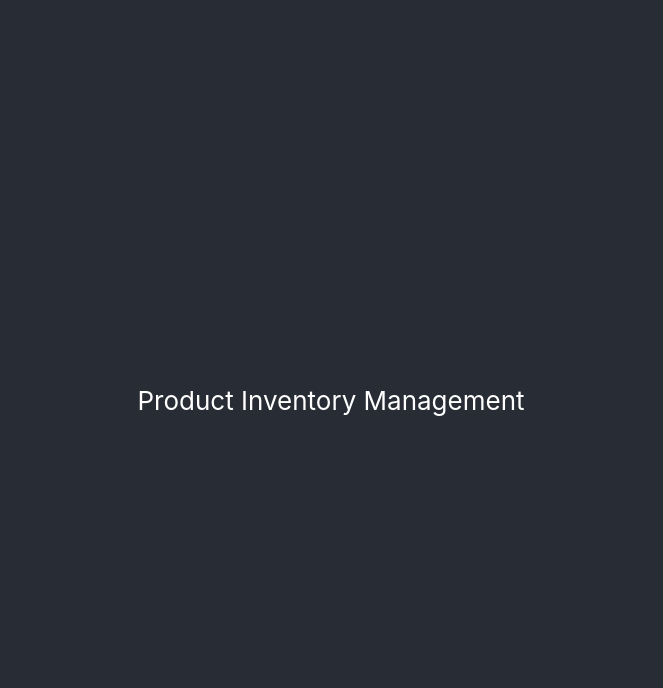
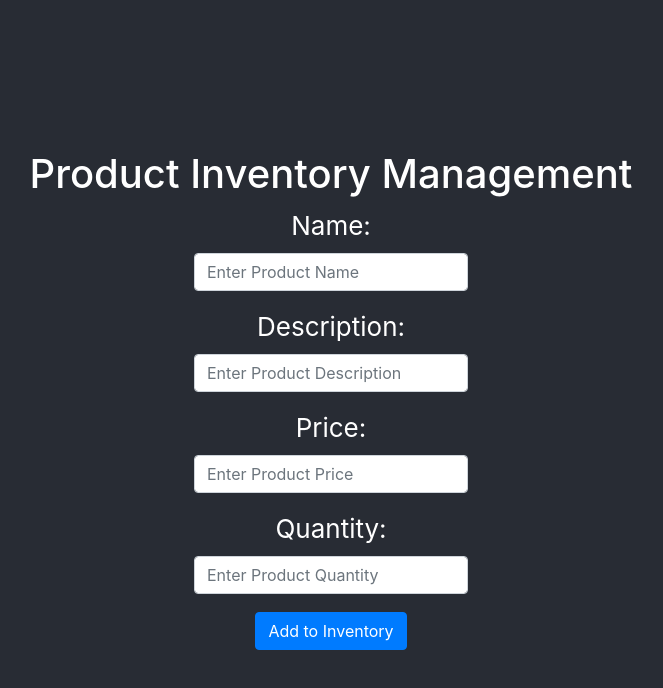
Before and after one commit to SaurabhGithub92/product-inventory, a React (Create React App) app: page / in a window 1280 px wide. Shown: the top 688 px of the page, without its empty margins (309-972 px from the left). Built offline with nearby package versions, Linux system fonts and the light colour scheme.

Commit message:
Basic react bootstrap form structure

```diff
--- a/package.json
+++ b/package.json
@@ -6,7 +6,9 @@
     "@testing-library/jest-dom": "^5.11.4",
     "@testing-library/react": "^11.1.0",
     "@testing-library/user-event": "^12.1.10",
+    "bootstrap": "^4.6.0",
     "react": "^17.0.2",
+    "react-bootstrap": "^1.5.2",
     "react-dom": "^17.0.2",
     "react-scripts": "4.0.3",
     "web-vitals": "^1.0.1"
--- a/src/App.js
+++ b/src/App.js
@@ -1,10 +1,13 @@
 import './App.css';
+import 'bootstrap/dist/css/bootstrap.min.css';
+import AddProduct from "./functionalComponent";
 
 function App() {
   return (
     <div className="App">
       <header className="App-header">
-        Product Inventory Management
+        <h1>Product Inventory Management</h1>
+        <AddProduct />
       </header>
     </div>
   );
--- /dev/null
+++ b/src/functionalComponent.js
@@ -0,0 +1,38 @@
+import { Form, Button } from "react-bootstrap";
+
+export default function AddProduct() {
+    const addProductData = (event) => {
+        event.preventDefault();
+        console.log(event);
+    }
+
+    return (
+        <Form onSubmit={addProductData}>
+            <Form.Group controlId="formName">
+                <Form.Label>Name:</Form.Label>
+                <Form.Control name="product_name" type="text" placeholder="Enter Product Name"></Form.Control>
+            </Form.Group>
+
+
+            <Form.Group controlId="formDescription">
+                <Form.Label>Description:</Form.Label>
+                <Form.Control name="product_description" type="text" placeholder="Enter Product Description"></Form.Control>
+            </Form.Group>
+
+            <Form.Group controlId="formPrice">
+                <Form.Label>Price:</Form.Label>
+                <Form.Control name="product_price" type="number" placeholder="Enter Product Price"></Form.Control>
+            </Form.Group>
+
+
+            <Form.Group controlId="formName">
+                <Form.Label>Quantity:</Form.Label>
+                <Form.Control name="product_quantity" type="number" placeholder="Enter Product Quantity"></Form.Control>
+            </Form.Group>
+
+            <Button variant="primary" type="submit">
+                Add to Inventory
+            </Button>
+        </Form>
+    )
+}
--- a/src/index.js
+++ b/src/index.js
@@ -3,6 +3,7 @@ import ReactDOM from 'react-dom';
 import './index.css';
 import App from './App';
 import reportWebVitals from './reportWebVitals';
+
 
 ReactDOM.render(
   <React.StrictMode>
```
Also changed, not shown: 1 other file (tests, documents, lock files or other folders).
